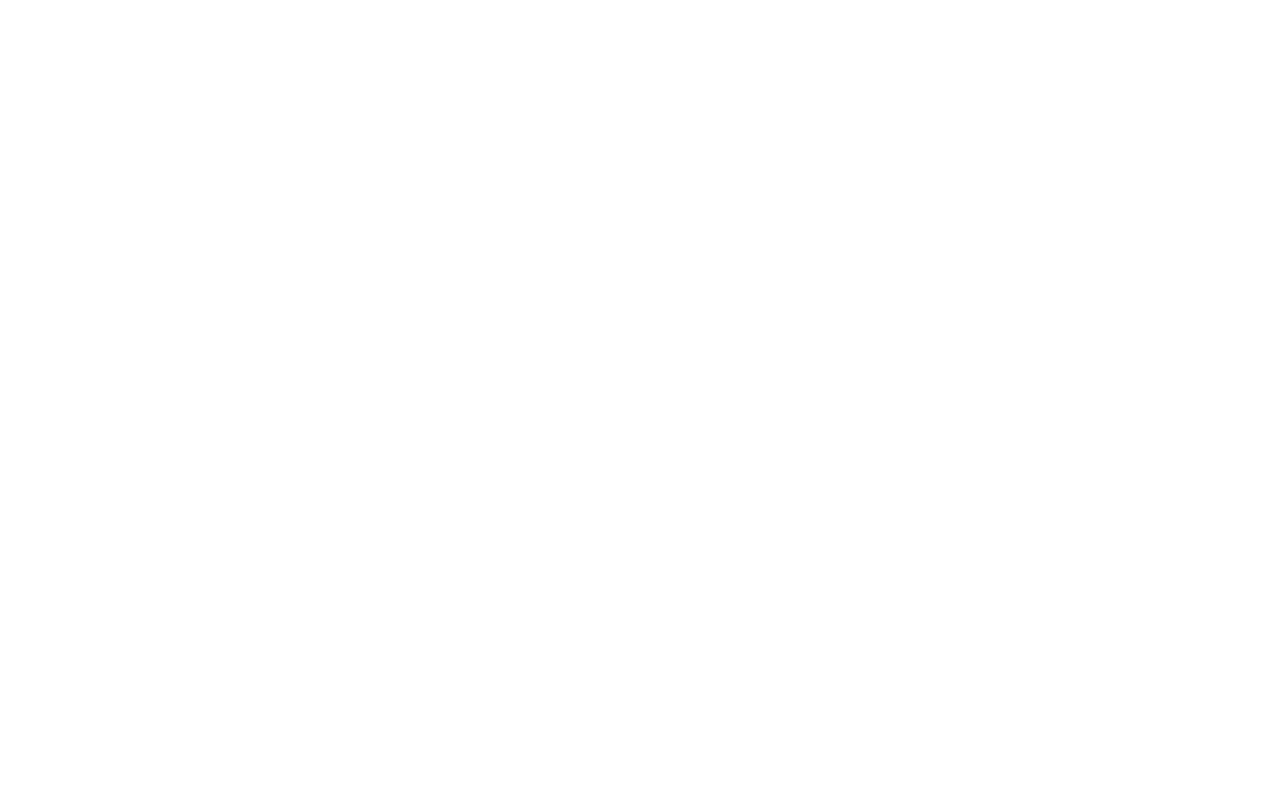
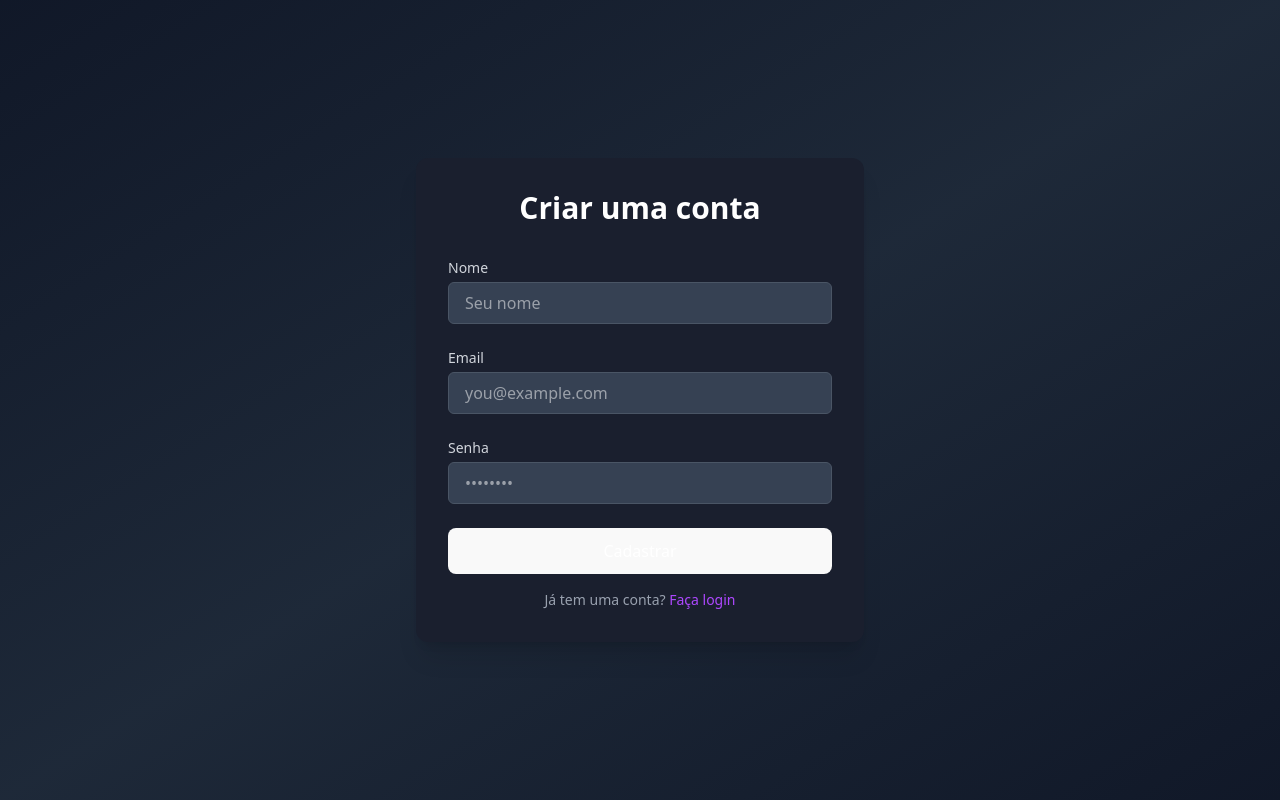
Before and after one commit to EvertnRS/chat-front, a React (Vite) app: page /signup in a window 1280 px wide. Before the commit this address had no page. Built offline with nearby package versions, Linux system fonts and the light colour scheme.

Commit message:
Registro

```diff
--- a/package.json
+++ b/package.json
@@ -14,6 +14,7 @@
     "react": "^19.1.0",
     "react-dom": "^19.1.0",
     "react-router-dom": "^7.6.2",
+    "react-toastify": "^11.0.5",
     "socket.io-client": "^4.8.1"
   },
   "devDependencies": {
--- a/src/App.tsx
+++ b/src/App.tsx
@@ -1,11 +1,14 @@
 import { BrowserRouter, Routes, Route } from 'react-router-dom';
 import Login from './pages/Login';
 import ChatPage from './pages/ChatPage';
+import Signup from './pages/Signup';
+
 
 function App() {
   return (
     <BrowserRouter>
       <Routes>
+        <Route path="/signup" element={<Signup />} />
         <Route path="/" element={<Login />} />
         <Route path="/chats/:id" element={<ChatPage />} />
         <Route path="/chats" element={<ChatPage />} />
--- a/src/pages/Login.tsx
+++ b/src/pages/Login.tsx
@@ -20,7 +20,7 @@
   return (
     <div className="h-screen w-screen flex items-center justify-center bg-gradient-to-br from-gray-900 via-gray-800 to-gray-900 px-4">
       <div className="w-full max-w-md bg-[#1a1f2e] rounded-xl shadow-xl p-8">
-        <h2 className="text-3xl font-bold text-center text-white mb-8">Bem-vindo ao OxiZap</h2>
+        <h2 className="text-3xl font-bold text-center text-white mb-8">Bem-vindo ao Ekko!</h2>
         <form onSubmit={handleSubmit} className="space-y-6">
           <div>
             <label className="block text-gray-300 text-sm mb-1">Email</label>
@@ -48,6 +48,15 @@
           >
             Entrar
           </button>
+          <p className="mt-4 text-center text-gray-400 text-sm">
+            Não tem uma conta?{' '}
+            <span
+              className="text-purple-500 cursor-pointer hover:underline"
+              onClick={() => navigate('/signup')}
+            >
+              Cadastre-se
+            </span>
+          </p>
         </form>
       </div>
     </div>
--- /dev/null
+++ b/src/pages/Signup.tsx
@@ -0,0 +1,81 @@
+import { useState } from 'react';
+import { useNavigate } from 'react-router-dom';
+import { signup } from '../services/auth';
+import { toast } from 'react-toastify';
+
+export default function Signup() {
+  const [name, setName] = useState('');
+  const [email, setEmail] = useState('');
+  const [password, setPassword] = useState('');
+  const navigate = useNavigate();
+
+  const handleSubmit = async (e: React.FormEvent) => {
+    e.preventDefault();
+    try {
+      await signup(name, email, password);
+      toast.success('Cadastro realizado com sucesso!', {
+        position: 'top-right',
+    });
+
+      navigate('/'); // Redireciona para o login
+    } catch (err) {
+      toast.error('Erro ao cadastrar. Verifique os dados.');
+    }
+  };
+
+  return (
+    <div className="h-screen w-screen flex items-center justify-center bg-gradient-to-br from-gray-900 via-gray-800 to-gray-900 px-4">
+      <div className="w-full max-w-md bg-[#1a1f2e] rounded-xl shadow-xl p-8">
+        <h2 className="text-3xl font-bold text-center text-white mb-8">Criar uma conta</h2>
+        <form onSubmit={handleSubmit} className="space-y-6">
+          <div>
+            <label className="block text-gray-300 text-sm mb-1">Nome</label>
+            <input
+              type="text"
+              placeholder="Seu nome"
+              value={name}
+              onChange={(e) => setName(e.target.value)}
+              className="w-full px-4 py-2 bg-gray-700 border border-gray-600 rounded-md text-white focus:outline-none focus:ring-2 focus:ring-purple-600"
+            />
+          </div>
+          <div>
+            <label className="block text-gray-300 text-sm mb-1">Email</label>
+            <input
+              type="email"
+              placeholder="you@example.com"
+              value={email}
+              onChange={(e) => setEmail(e.target.value)}
+              className="w-full px-4 py-2 bg-gray-700 border border-gray-600 rounded-md text-white focus:outline-none focus:ring-2 focus:ring-purple-600"
+            />
+          </div>
+          <div>
+            <label className="block text-gray-300 text-sm mb-1">Senha</label>
+            <input
+              type="password"
+              placeholder="••••••••"
+              value={password}
+              onChange={(e) => setPassword(e.target.value)}
+              className="w-full px-4 py-2 bg-gray-700 border border-gray-600 rounded-md text-white focus:outline-none focus:ring-2 focus:ring-purple-600"
+            />
+          </div>
+          <button
+            type="submit"
+            className="w-full bg-purple-600 hover:bg-purple-700 text-white font-semibold py-2 rounded-md transition duration-200"
+          >
+            Cadastrar
+          </button>
+        </form>
+
+        <p className="mt-4 text-center text-gray-400 text-sm">
+          Já tem uma conta?{' '}
+          <span
+            className="text-purple-500 cursor-pointer hover:underline"
+            onClick={() => navigate('/')}
+          >
+            Faça login
+          </span>
+        </p>
+      </div>
+    </div>
+  );
+}
```
Also changed, not shown: src/services/auth.ts (+8 -0 lines), 1 other file (tests, documents, lock files or other folders).
